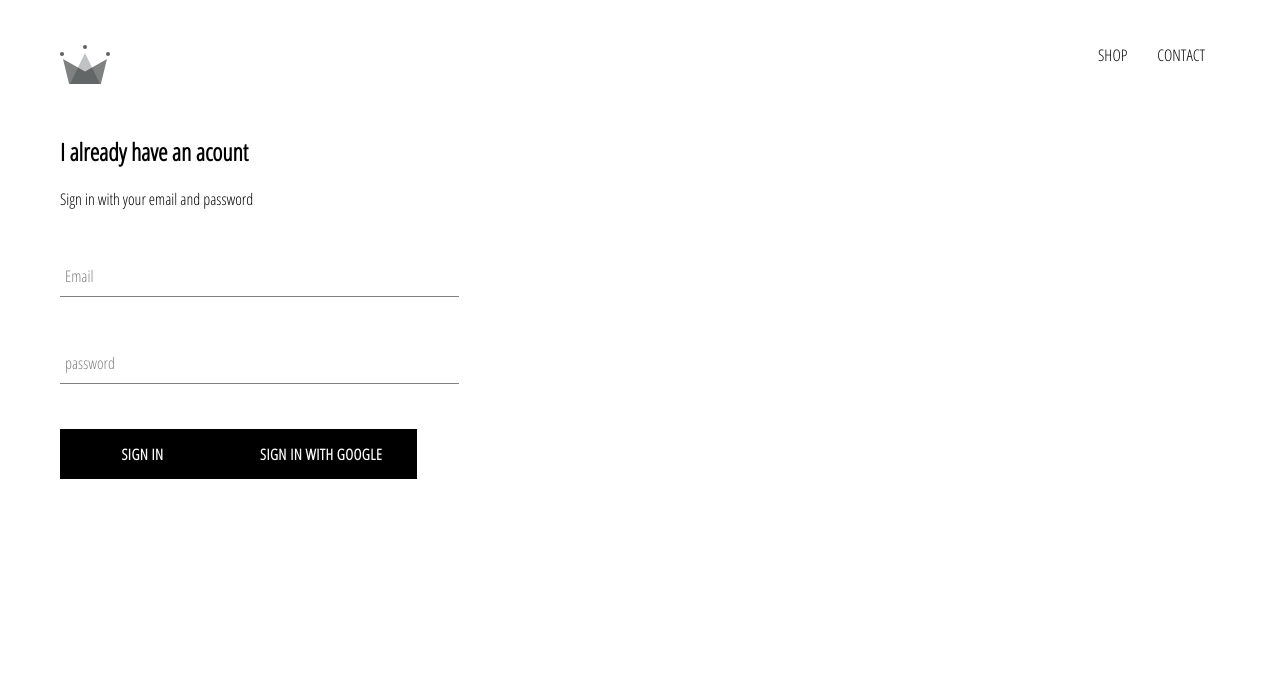
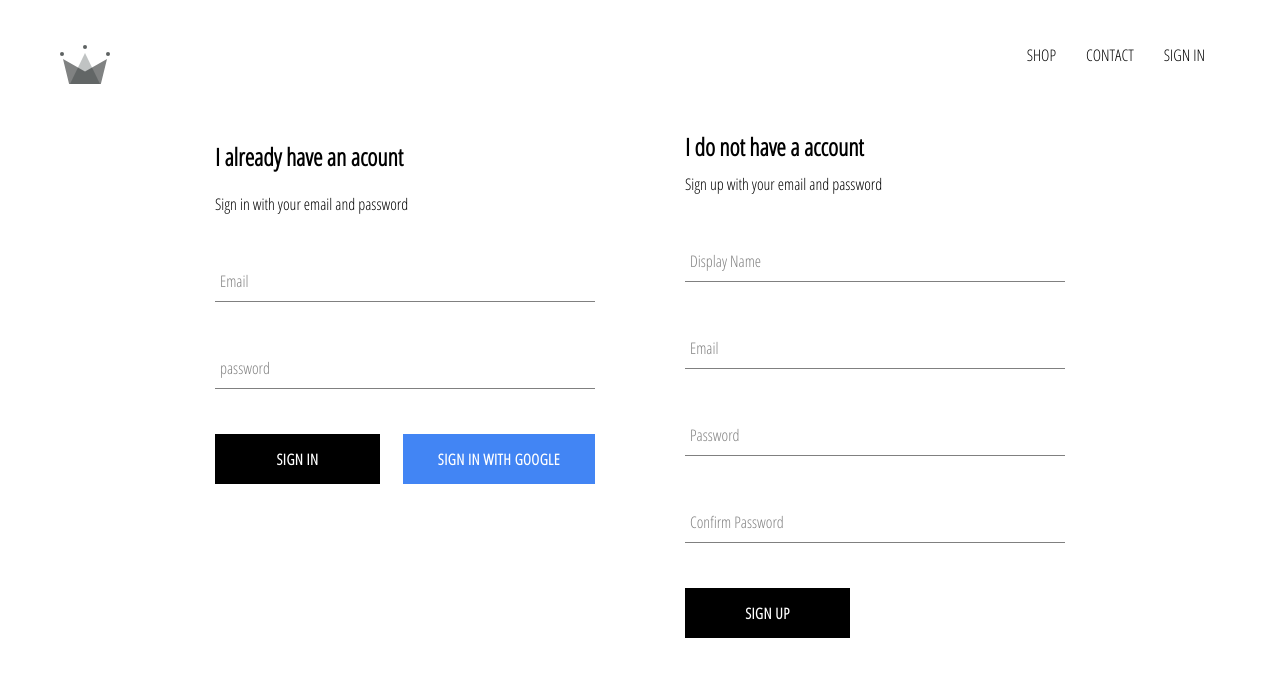
Before and after one commit to SinaMAlizadeh/ecommerce, a React (Create React App) app: page /signin in a window 1280 px wide. Shown: the top 676 px of the page. Built offline with nearby package versions, Linux system fonts and the light colour scheme; no server answers.

Commit message:
add sign in sign up method

```diff
--- a/src/App.css
+++ b/src/App.css
@@ -7,3 +7,7 @@
     text-decoration: none;
     color: black;
 }
+
+* {
+     box-sizing: border-box;
+}
--- a/src/App.js
+++ b/src/App.js
@@ -1,38 +1,50 @@
-import React, {Component} from "react";
+import React, { Component } from "react";
 import "./App.css";
 import HomePage from "./pages/homepage/homepage.component";
 import { Route, Switch } from "react-router-dom";
-import ShopPage from './pages/shop/shop.component';
-import Header from './components/header/header.component';
-import SignInSignUp  from './pages/sign-in-sign-up/sign-in-sign-up.component';
-import {auth} from './firebase/firebase.utils';
+import ShopPage from "./pages/shop/shop.component";
+import Header from "./components/header/header.component";
+import SignInSignUp from "./pages/sign-in-sign-up/sign-in-sign-up.component";
+import { auth, createUserProfileDocument } from "./firebase/firebase.utils";
 
-class App extends Component{
-
+class App extends Component {
   state = {
-      currentUser : null
-    }
+    currentUser: null
+  };
 
   unsubscribeFromAuth = null;
 
-  componentDidMount(){
-    this.unsubscribeFromAuth = auth.onAuthStateChanged(user => {
-      this.setState({currentUser : user})
-    })
+  componentDidMount() {
+    this.unsubscribeFromAuth = auth.onAuthStateChanged(async userAuth => {
+      debugger;
+      if (userAuth) {
+        const userRef = await createUserProfileDocument(userAuth);
+        userRef.onSnapshot(snapShot => {
+          this.setState({
+            currentUser: {
+              id: snapShot.id,
+              ...snapShot.data()
+            }
+          });
+        });
+      }
+      this.setState({currentUser: userAuth});
+      //this.setState({currentUser : user})
+    });
   }
 
-componentWillUnmount(){
-  this.unsubscribeFromAuth();
-}
+  componentWillUnmount() {
+    this.unsubscribeFromAuth();
+  }
 
   render() {
     return (
       <div>
-        <Header />
+        <Header currentUser={this.state.currentUser} />
         <Switch>
           <Route exact path="/" component={HomePage} />
           <Route path="/shop" component={ShopPage} />
-          <Route path="/signin" component={SignInSignUp}/>
+          <Route path="/signin" component={SignInSignUp} />
         </Switch>
       </div>
     );
--- a/src/components/custom-button/custom-button.component.jsx
+++ b/src/components/custom-button/custom-button.component.jsx
@@ -1,9 +1,9 @@
 import React from "react";
 import "./custom-button.styles.scss";
 
-const CustomButton = ({ children , ...otherProps}) => {
+const CustomButton = ({ children , isGoogleSignIn , ...otherProps}) => {
   return   <button
-   className="custom-button" {...otherProps}>
+   className={`${isGoogleSignIn ? 'google-sign-in' : ''} custom-button`} {...otherProps}>
 {children}
   </button>;
 };
--- a/src/components/custom-button/custom-button.styles.scss
+++ b/src/components/custom-button/custom-button.styles.scss
@@ -9,7 +9,7 @@
   background-color: black;
   color: white;
   text-transform: uppercase;
-    font-family: 'Open Sans Condensed';
+  font-family: "Open Sans Condensed";
   font-weight: bolder;
   border: none;
   cursor: pointer;
@@ -19,4 +19,13 @@
     color: black;
     border: 1px solid black;
   }
+
+  &.google-sign-in {
+    background-color: #4285f4;
+    color: white;
+    &:hover {
+      background-color: #357ae8;
+      border: none;
     }
+  }
+}
--- a/src/components/header/header.component.jsx
+++ b/src/components/header/header.component.jsx
@@ -2,7 +2,8 @@
 import "./header.styles.scss";
 import { Link } from "react-router-dom";
 import { ReactComponent as Logo } from "../../assets/crown.svg";
-const Header = () => {
+import {auth} from '../../firebase/firebase.utils';
+const Header = ({currentUser}) => {
   return (
     <div className="header">
       <Link to="/" className="logo-container">
@@ -15,6 +16,17 @@
         <Link className="option" to="/shop">
           CONTACT
         </Link>
+
+        {
+          currentUser ?
+          <div className='option' onClick={() => auth.signOut()}>
+             SIGN OUT
+          </div>
+          :
+          <Link className='option' to='/signin'>
+            SIGN IN
+          </Link>
+        }
       </div>
     </div>
   );
--- a/src/components/sign-in/sign-in.component.jsx
+++ b/src/components/sign-in/sign-in.component.jsx
@@ -1,21 +1,28 @@
 import React, { Component } from "react";
 import "./sign-in.styles.scss";
-import FormInput from '../form-input/form-input.component';
-import CustomButton from '../custom-button/custom-button.component';
-import {signInWithGoogle} from '../../firebase/firebase.utils';
+import FormInput from "../form-input/form-input.component";
+import CustomButton from "../custom-button/custom-button.component";
+import { signInWithGoogle, auth } from "../../firebase/firebase.utils";
 class SignIn extends Component {
   state = {
     email: "",
     password: ""
   };
 
-  handleSubmit = event => {
-    event.preventDefaulf();
+  handleSubmit = async event => {
+    debugger;
+    event.preventDefault();
+    const { email, password } = this.state;
+    try {
+      await auth.signInWithEmailAndPassword(email, password);
+      this.setState({ email: "", password: "" });
+    } catch (error) {
+      console.log(error);
+    }
     this.setState({ email: "", password: "" });
   };
 
   handleChange = event => {
-
     const { value, name } = event.target;
     this.setState({ [name]: value });
   };
@@ -31,26 +38,22 @@
             type="email"
             handleChange={this.handleChange}
             value={this.state.email}
-            lable='Email'
+            lable="Email"
             required
           />
           <FormInput
             name="password"
             handleChange={this.handleChange}
             type="password"
-            lable='password'
+            lable="password"
             value={this.state.password}
           />
-          <CustomButton
-           type="submit"
-          >
-            SIGN IN
-             </CustomButton>
-             <CustomButton
-      onClick={signInWithGoogle}
-          >
-            SIGN IN WITH GOOGLE
-             </CustomButton>
+          <div className="buttons">
+            <CustomButton type="submit">SIGN IN</CustomButton>
+            <CustomButton onClick={signInWithGoogle} isGoogleSignIn>
+              SIGN IN WITH GOOGLE
+            </CustomButton>
+          </div>
         </form>
       </div>
     );
--- a/src/components/sign-in/sign-in.styles.scss
+++ b/src/components/sign-in/sign-in.styles.scss
@@ -1,5 +1,5 @@
 .sign-in {
-    width: 30vw;
+    width: 380px;
     display: flex;
     flex-direction: column;
 
@@ -7,4 +7,9 @@
     .title {
         margin: 10px 0;
     }
+
+    .buttons{
+        display: flex;
+        justify-content: space-between;
+    }
 }
--- /dev/null
+++ b/src/components/sign-up/sign-up.component.jsx
@@ -0,0 +1,99 @@
+import React, { Component } from "react";
+import FormInput from "../form-input/form-input.component";
+import CustomeButton from "../custom-button/custom-button.component";
+import { auth, createUserProfileDocument } from "../../firebase/firebase.utils";
+import "./sign-up.styles.scss";
+
+class SignUp extends Component {
+  state = {
+    displayName: "",
+    password: "",
+    email: "",
+    confirmPassword: ""
+  };
+
+  handleSubmit = async event => {
+    event.preventDefault();
+
+    const { displayName, email, password, confirmPassword } = this.state;
+
+    if (password !== confirmPassword) {
+      alert(`password don't match`);
+      return;
+    }
+
+    try {
+      const { user } = await auth.createUserWithEmailAndPassword(
+        email,
+        password
+      );
+      await createUserProfileDocument(user, { displayName });
+      this.setState({
+        displayName: "",
+        password: "",
+        email: "",
+        confirmPassword: ""
+      });
+    } catch (error) {
+      console.log(error);
+    }
+
+  };
+
+  handleChange = event => {
+    debugger;
+    const { value, name } = event.target;
+
+   // this.setState({ [name]: value });
+    this.setState({ [name]: value });
+  };
+
+  render() {
+    const { displayName, email, password, confirmPassword } = this.state;
+    return (
+      <div className="sign-up">
+        <h2 className="title">I do not have a account</h2>
+        <span>Sign up with your email and password</span>
+
+        <form className="sign-up-form" onSubmit={this.handleSubmit}>
+          <FormInput
+            type="text"
+            name="displayName"
+            value={displayName}
+            onChange={this.handleChange}
+            lable="Display Name"
+            required
+          />
+          <FormInput
+            type="email"
+            name="email"
+            value={email}
+            onChange={this.handleChange}
+            lable="Email"
+            handleChange
+            required
+          />
+          <FormInput
+            type="password"
+            name="password"
+            value={password}
+            onChange={this.handleChange}
+            lable="Password"
+            required
+          />
+          <FormInput
+            type="password"
+            name="confirmPassword"
+            value={confirmPassword}
+            onChange={this.handleChange}
+            lable="Confirm Password"
+            required
+          />
+          <CustomeButton type="submit"> SIGN UP </CustomeButton>
+        </form>
+      </div>
+    );
+  }
+}
+
+export default SignUp;
--- /dev/null
+++ b/src/components/sign-up/sign-up.styles.scss
@@ -0,0 +1,8 @@
+.sign-up {
+    display: flex;
+    flex-direction: column;
+    width: 380px;
+    .title {
+        margin: 10px 0;
+    }
+}
--- a/src/firebase/firebase.utils.js
+++ b/src/firebase/firebase.utils.js
@@ -13,6 +13,31 @@
   measurementId: "G-G191YZH8SS"
 };
 
+export const createUserProfileDocument = async (userAuth, additionalData) => {
+  debugger;
+  if (!userAuth) return;
+
+  const userRef = firestore.doc(`users/${userAuth.uid}`);
+
+  const snapShot = await userRef.get();
+
+  if (!snapShot.exists) {
+    const { displayName, email } = userAuth;
+    const createdAt = new Date();
+    try {
+      await userRef.set({
+        displayName,
+        email,
+        createdAt,
+        ...additionalData
+      });
+    } catch (error){
+      console.log('error creatinguser' , error.message);
+    }
+  }
+  return userRef;
+};
+
 firebase.initializeApp(config);
 
 export const auth = firebase.auth();
--- a/src/pages/sign-in-sign-up/sign-in-sign-up.component.jsx
+++ b/src/pages/sign-in-sign-up/sign-in-sign-up.component.jsx
@@ -1,9 +1,12 @@
 import React, { Component } from "react";
 import "./sign-in-sign-up.styles.scss";
 import SignIn from '../../components/sign-in/sign-in.component';
+import SignUp from '../../components/sign-up/sign-up.component';
+
 const SignInSignUp = () => {
   return  <div className="sign-in-sign-up">
     <SignIn/>
+    <SignUp/>
   </div>;
 };
 
--- a/src/pages/sign-in-sign-up/sign-in-sign-up.styles.scss
+++ b/src/pages/sign-in-sign-up/sign-in-sign-up.styles.scss
@@ -0,0 +1,6 @@
+.sign-in-sign-up{
+    width: 850px;
+    display: flex;
+    justify-content: space-between;
+    margin: 30px auto;
+}
```
Lines whose indentation alone changed are shown as unchanged.
